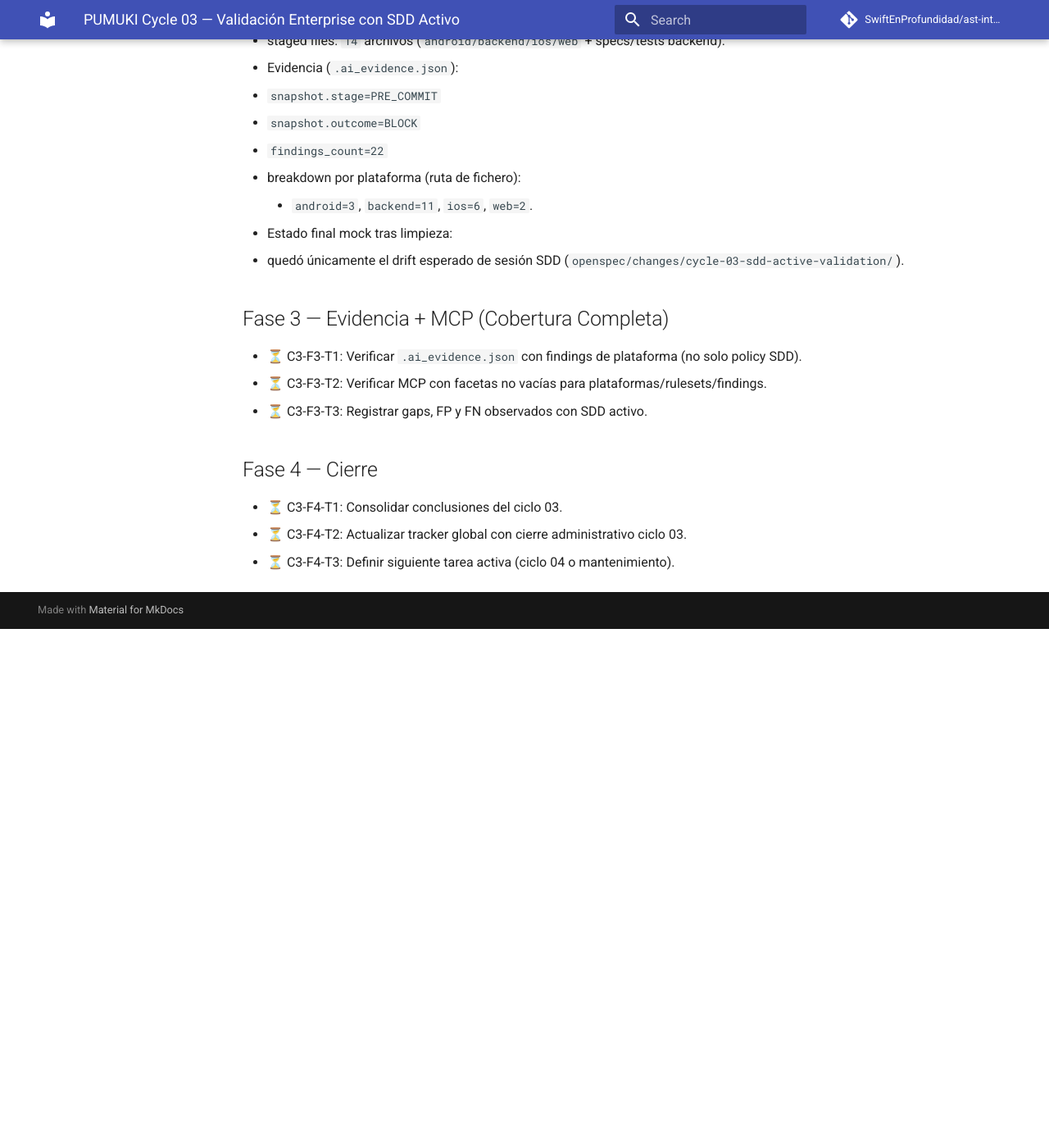
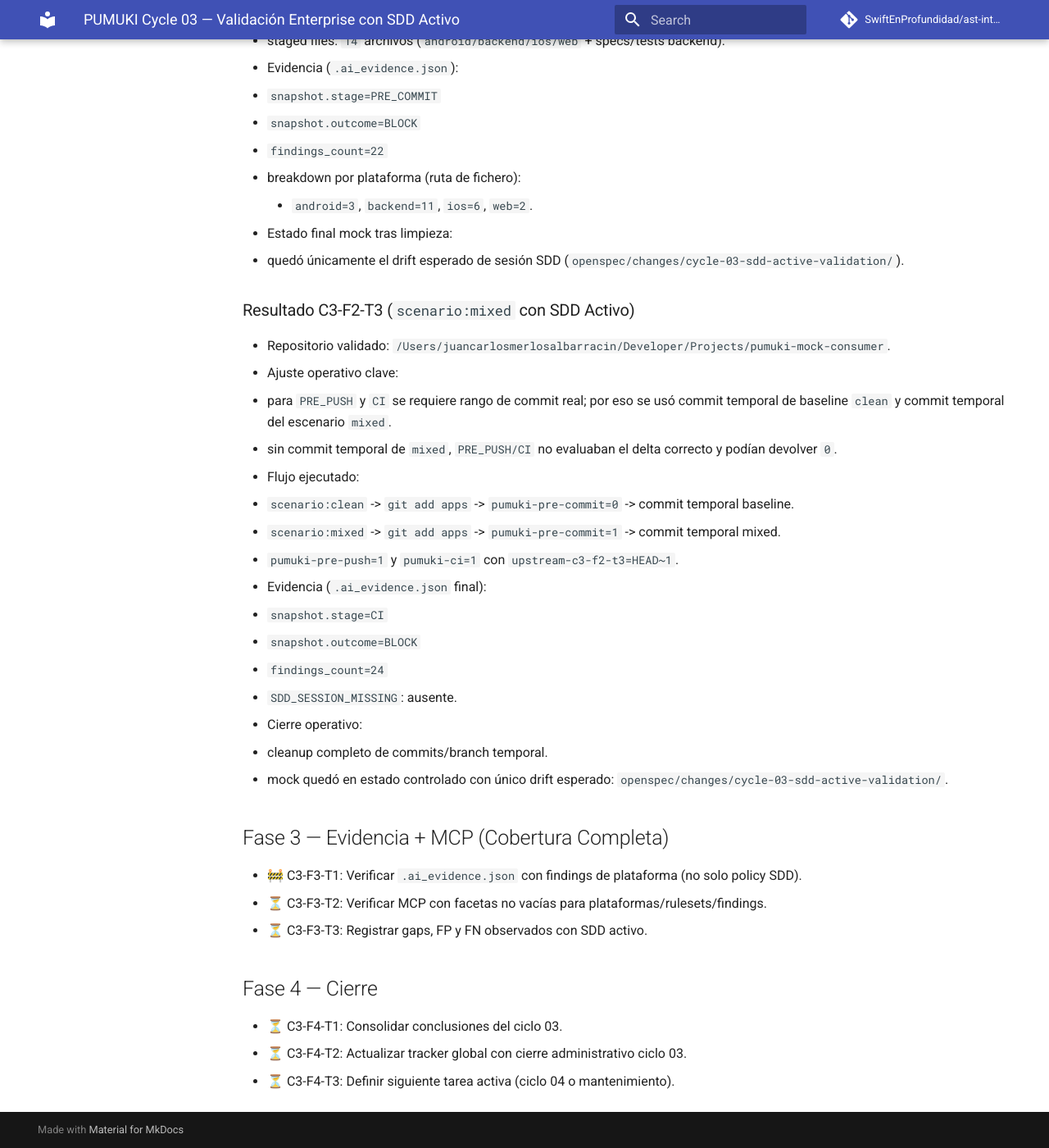
Before and after one commit to SwiftEnProfundidad/ast-intelligence-hooks, an MkDocs documentation site: the page built from docs/PUMUKI_CYCLE_03_SDD_ACTIVE_VALIDATION.md, in a window 1280 px wide and 1400 px high, scrolled down 4919 px. Shown: the whole window at 82% size. Built offline with MkDocs 1.6.1 and Material for MkDocs 9.7.7, drawn with Linux system fonts in a browser that asks for light colours; comment, search, counter and statistics services are not loaded; before the commit the page ends 5686 px from its top, so only the background shows below that; some of the changed text lies outside the part shown.

Commit message:
docs(cycle-03): close C3-F2-T3 and activate C3-F3-T1

```diff
--- a/docs/PUMUKI_CYCLE_03_SDD_ACTIVE_VALIDATION.md
+++ b/docs/PUMUKI_CYCLE_03_SDD_ACTIVE_VALIDATION.md
@@ -101,7 +101,7 @@ Ejecutar un ciclo completo y finito de validación en mock consumer con sesión
 ## Fase 2 — Gates de Plataforma con SDD Activo
 - ✅ C3-F2-T1: Ejecutar `scenario:clean` con SDD activo y validar salida esperada.
 - ✅ C3-F2-T2: Ejecutar `scenario:violations` con SDD activo y validar detección multi-plataforma.
-- 🚧 C3-F2-T3: Ejecutar `scenario:mixed` con SDD activo y validar severidades/outcomes esperados.
+- ✅ C3-F2-T3: Ejecutar `scenario:mixed` con SDD activo y validar severidades/outcomes esperados.
 
 ### Resultado C3-F2-T1 (`scenario:clean` con SDD Activo)
 - Repositorio validado: `/Users/juancarlosmerlosalbarracin/Developer/Projects/pumuki-mock-consumer`.
@@ -143,8 +143,26 @@ Ejecutar un ciclo completo y finito de validación en mock consumer con sesión
 - Estado final mock tras limpieza:
   - quedó únicamente el drift esperado de sesión SDD (`openspec/changes/cycle-03-sdd-active-validation/`).
 
+### Resultado C3-F2-T3 (`scenario:mixed` con SDD Activo)
+- Repositorio validado: `/Users/juancarlosmerlosalbarracin/Developer/Projects/pumuki-mock-consumer`.
+- Ajuste operativo clave:
+  - para `PRE_PUSH` y `CI` se requiere rango de commit real; por eso se usó commit temporal de baseline `clean` y commit temporal del escenario `mixed`.
+  - sin commit temporal de `mixed`, `PRE_PUSH/CI` no evaluaban el delta correcto y podían devolver `0`.
+- Flujo ejecutado:
+  - `scenario:clean` -> `git add apps` -> `pumuki-pre-commit=0` -> commit temporal baseline.
+  - `scenario:mixed` -> `git add apps` -> `pumuki-pre-commit=1` -> commit temporal mixed.
+  - `pumuki-pre-push=1` y `pumuki-ci=1` con `upstream-c3-f2-t3=HEAD~1`.
+- Evidencia (`.ai_evidence.json` final):
+  - `snapshot.stage=CI`
+  - `snapshot.outcome=BLOCK`
+  - `findings_count=24`
+  - `SDD_SESSION_MISSING`: ausente.
+- Cierre operativo:
+  - cleanup completo de commits/branch temporal.
+  - mock quedó en estado controlado con único drift esperado: `openspec/changes/cycle-03-sdd-active-validation/`.
+
 ## Fase 3 — Evidencia + MCP (Cobertura Completa)
-- ⏳ C3-F3-T1: Verificar `.ai_evidence.json` con findings de plataforma (no solo policy SDD).
+- 🚧 C3-F3-T1: Verificar `.ai_evidence.json` con findings de plataforma (no solo policy SDD).
 - ⏳ C3-F3-T2: Verificar MCP con facetas no vacías para plataformas/rulesets/findings.
 - ⏳ C3-F3-T3: Registrar gaps, FP y FN observados con SDD activo.
 
```
Also changed, not shown: docs/REFRACTOR_PROGRESS.md (+2 -1 lines).
